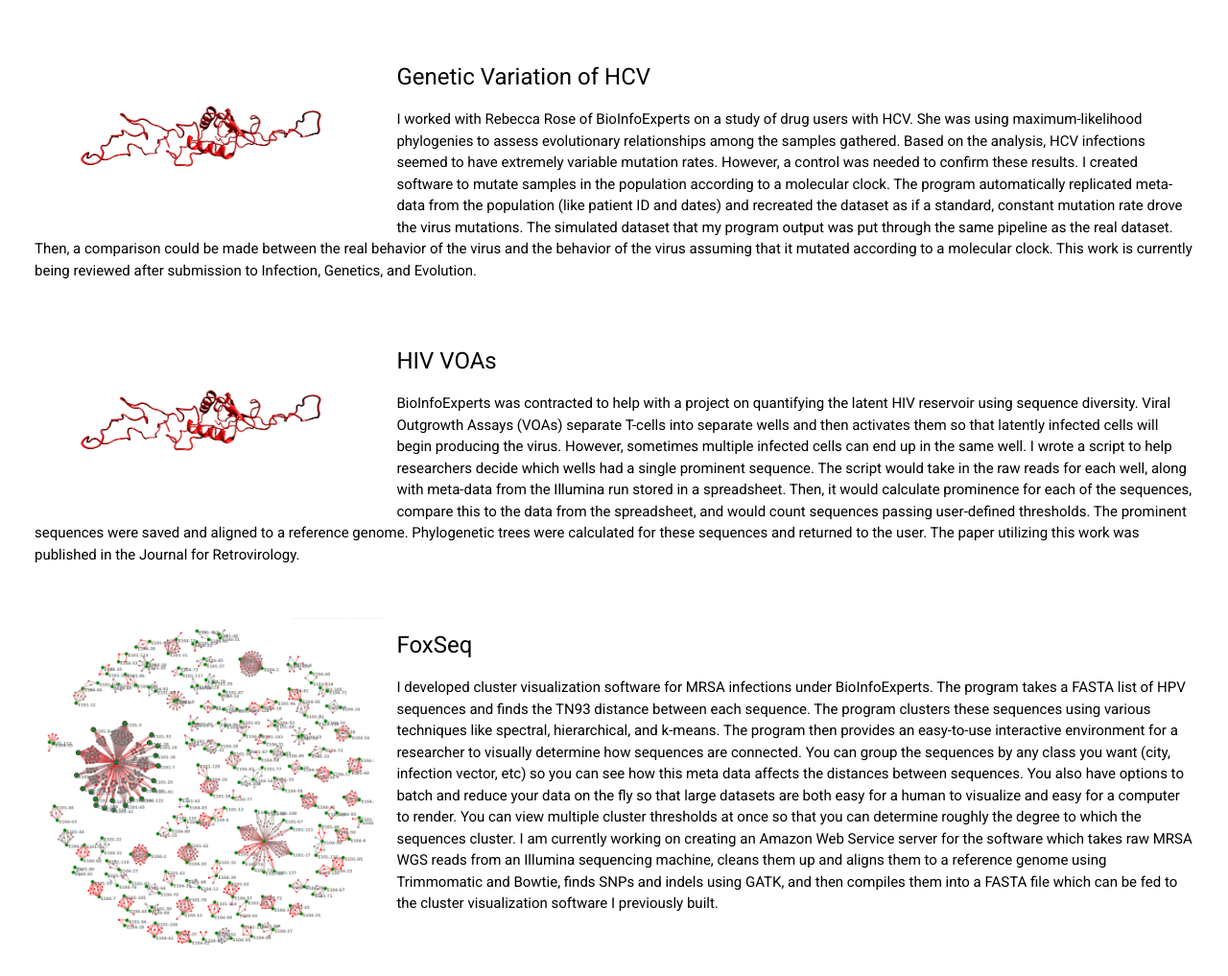
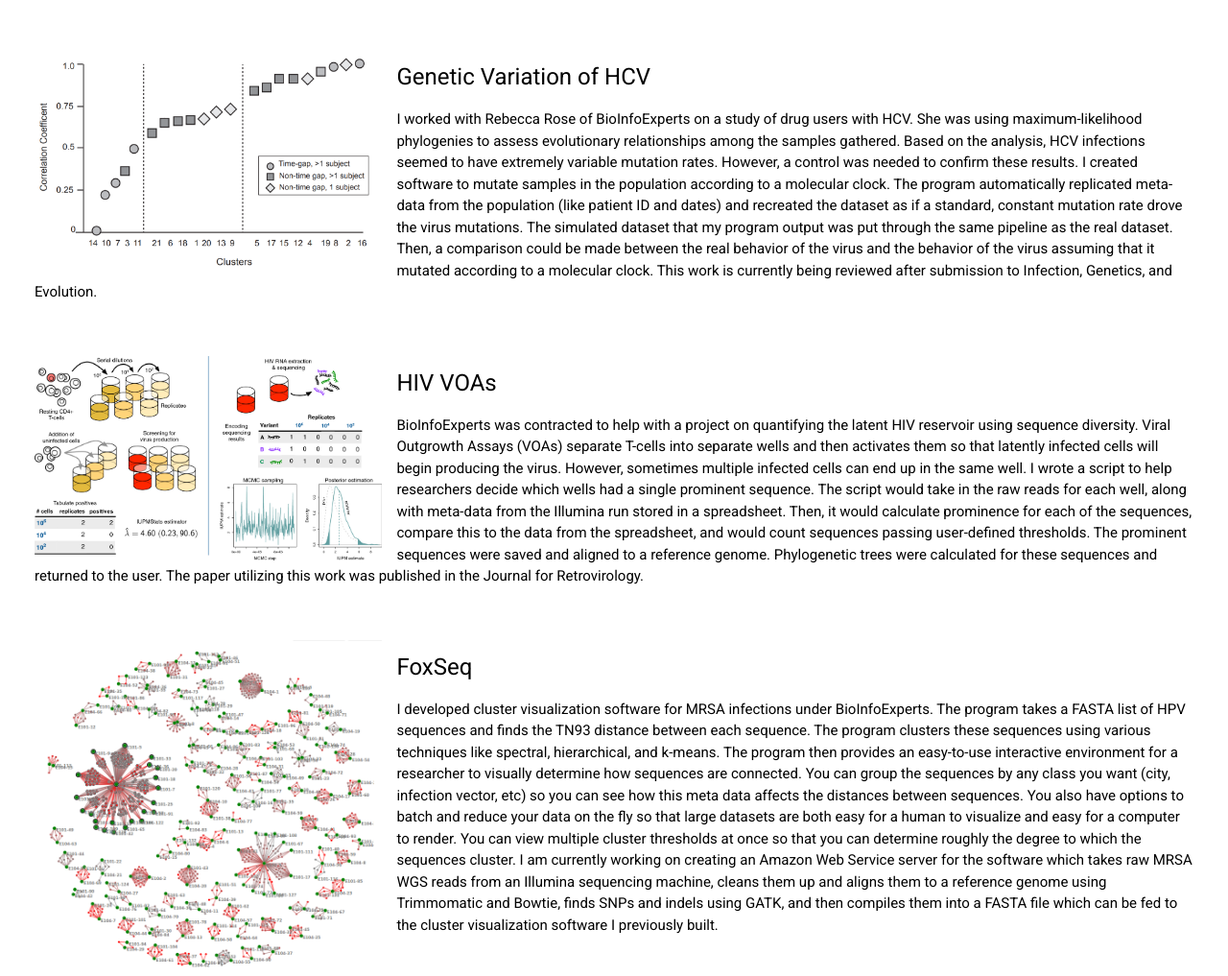
Before and after one commit to chrizrodz/chrizrodz.github.io, a plain HTML site: page index.html in a window 1280 px wide. Shown: the part 1556-2573 px from the top of the page at 96% size. Drawn offline with nearby package versions, Linux system fonts and the light colour scheme.

Commit message:
New Images

```diff
--- a/index.html
+++ b/index.html
@@ -100,13 +100,13 @@ table, th, td {
  				</div>
 
  				<div class="content">
- 				  <img src="img/HIV.png">
+ 				  <img src="img/MOLCLOCK.png">
 						<h3>Genetic Variation of HCV</h3>
 						<p>I worked with Rebecca Rose of BioInfoExperts on a study of drug users with HCV. She was using maximum-likelihood phylogenies to assess evolutionary relationships among the samples gathered. Based on the analysis, HCV infections seemed to have extremely variable mutation rates. However, a control was needed to confirm these results. I created software to mutate samples in the population according to a molecular clock. The program automatically replicated meta-data from the population (like patient ID and dates) and recreated the dataset as if a standard, constant mutation rate drove the virus mutations. The simulated dataset that my program output was put through the same pipeline as the real dataset. Then, a comparison could be made between the real behavior of the virus and the behavior of the virus assuming that it mutated according to a molecular clock. This work is currently being reviewed after submission to Infection, Genetics, and Evolution.</p>
  				</div>
 
  				<div class="content">
- 				  <img src="img/HIV.png">
+ 				  <img src="img/VOAs.png">
 						<h3>HIV VOAs</h3>
 						<p>BioInfoExperts was contracted to help with a project on quantifying the latent HIV reservoir using sequence diversity. Viral Outgrowth Assays (VOAs) separate T-cells into separate wells and then activates them so that latently infected cells will begin producing the virus. However, sometimes multiple infected cells can end up in the same well. I wrote a script to help researchers decide which wells had a single prominent sequence. The script would take in the raw reads for each well, along with meta-data from the Illumina run stored in a spreadsheet. Then, it would calculate prominence for each of the sequences, compare this to the data from the spreadsheet, and would count sequences passing user-defined thresholds. The prominent sequences were saved and aligned to a reference genome. Phylogenetic trees were calculated for these sequences and returned to the user. The paper utilizing this work was published in the Journal for Retrovirology.</p>
  				</div>
@@ -125,7 +125,7 @@ table, th, td {
 				</div>
 
 				<div class="content">
-				  <img src="img/DISULFIDE.png">
+				  <img src="img/OXIDATION.png">
 						<h3>Predicting Oxidation States of Cysteines</h3>
 						<p>When I returned from Boston, I reunited with John Mapes of the DMRL to extend our previous work with another original feature and to apply the research to a new problem. He came up with the idea for the Residue Adjacency Matrix (RAM), and we refined and implemented the idea together. The RAM matrix is an n by 20 matrix that describes the indicial difference between the cysteine and the n-nearest instances of each of the 20 common amino acids. We also created RAMmod, a related feature which uses the 3D Euclidean distance instead of sequential distance. We used RAM to predict cysteine oxidation. Again, we achieved record accuracy, with 70.3% accuracy compared to the previous best of 60.9% accuracy on the OSCTdb dataset. This work has been submitted to the Computational and Structural Biotechnology Journal.</p>
 				</div>
```
Also changed, not shown: img/MOLCLOCK.png (added), img/OIDATION.png (added), img/VOAs.png (added).
